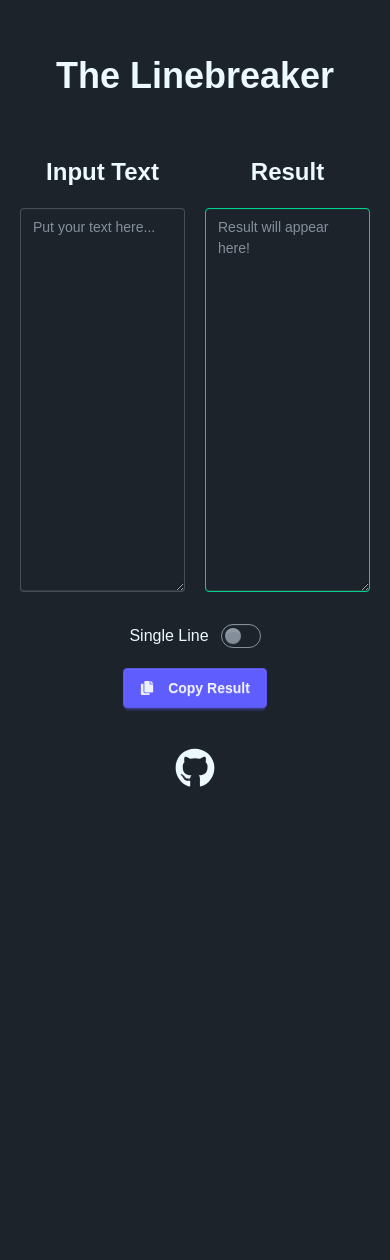
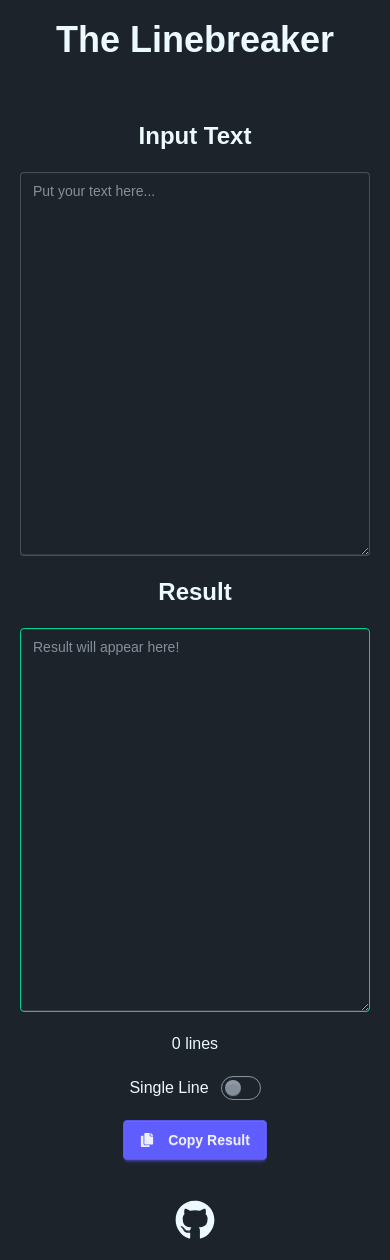
Before and after one commit to maamokun/linebreaker, a React (Vite) app: page / in a window 390 px wide. Before the commit the page ends 844 px from the top, so only its background shows below. Built offline with nearby package versions, Linux system fonts and the light colour scheme.

Commit message:
feat: add line count display

```diff
--- a/src/App.tsx
+++ b/src/App.tsx
@@ -17,8 +17,11 @@ function App() {
 	const [inputText, setInputText] = useState<string>("");
 	const [outputText, setOutputText] = useState<string>("");
 	const [mode, setMode] = useState<Mode>("single");
+	const [lineCount, setLineCount] = useState<number>(0);
 
 	useEffect(() => {
+		const lines = inputText.split("\n").filter((line) => line.trim() !== "");
+		setLineCount(lines.length);
 		if (inputText.trim() === "") {
 			setOutputText("");
 			return;
@@ -49,7 +52,7 @@ function App() {
 				<div className="text-4xl text-center font-bold mb-10">
 					The Linebreaker
 				</div>
-				<div className="flex flex-row items-center justify-center gap-5 my-5 w-full">
+				<div className="flex flex-col md:flex-row items-center justify-center gap-5 my-5 w-full">
 					<div className="flex flex-col space-y-5 w-full items-center justify-center">
 						<p className="text-2xl text-center font-bold">Input Text</p>
 						<textarea
@@ -69,6 +72,7 @@ function App() {
 						/>
 					</div>
 				</div>
+				<p className="text-md text-center mb-2">{lineCount} lines</p>
 				<div className="flex flex-row items-center justify-center gap-3 w-full mt-3">
 					<p className="text-md text-center">
 						{mode === "single" ? "Single Line" : "Double Line"}
@@ -85,7 +89,7 @@ function App() {
 						className="btn btn-primary"
 						onClick={() => {
 							navigator.clipboard.writeText(outputText);
-							toast.success("Copied to clipboard!");
+							toast.success(`Copied ${lineCount} lines to clipboard!`);
 						}}
 					>
 						<FaCopy className="mr-2" />
```
